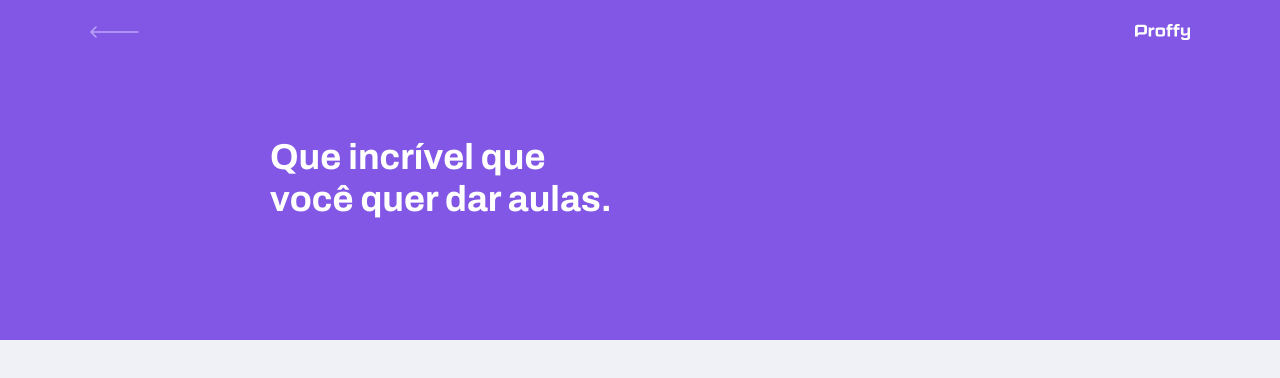
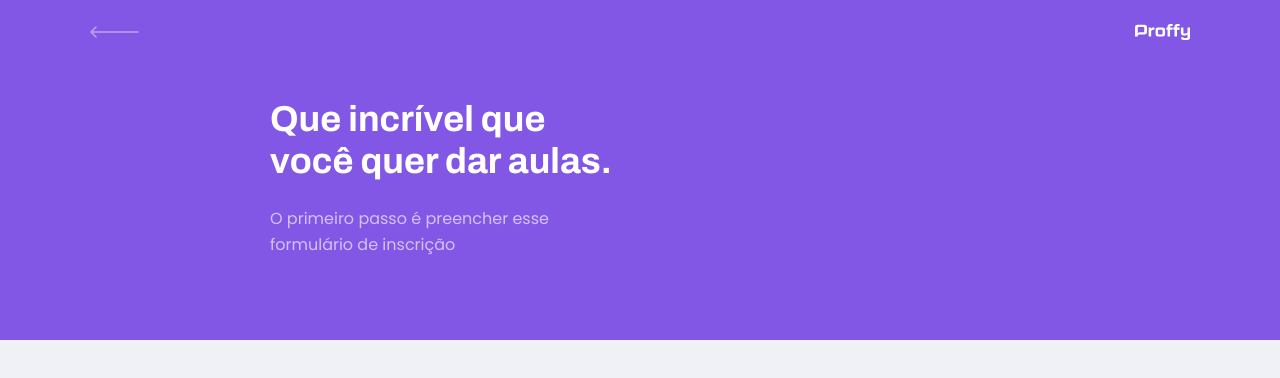
Before and after one commit to bdsqqq/proffy-web, a React (Create React App) app: page /give-classes in a window 1280 px wide. Shown: the top 378 px of the page. Built offline with nearby package versions, Linux system fonts and the light colour scheme.

Commit message:
added description to teacher form header

```diff
--- a/src/pages/TeacherForm/index.tsx
+++ b/src/pages/TeacherForm/index.tsx
@@ -5,7 +5,10 @@ import PageHeader from "../../components/pageHeader";
 const TeacherForm = () => {
   return (
     <div id="page-teacher-list" className="container">
-      <PageHeader title="Que incrível que você quer dar aulas." />
+      <PageHeader
+        title="Que incrível que você quer dar aulas."
+        description="O primeiro passo é preencher esse formulário de inscrição"
+      />
     </div>
   );
 };
```
